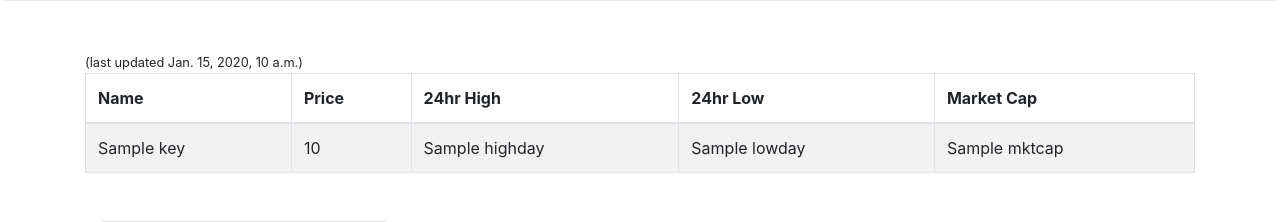
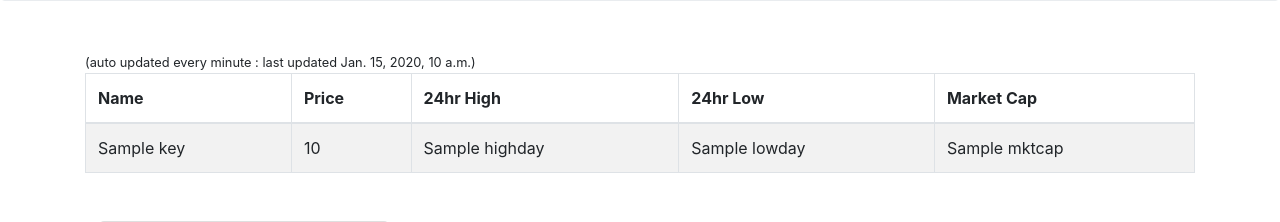
Before and after one commit to LOKaEDe/FITE7001_Project, a Django app: template crypto_news_app/templates/home_data.html in a window 1280 px wide. Shown: the part 600-822 px from the top of the page. Run offline with Django 3.2, Linux system fonts and the light colour scheme; the template is opened without the code that fills it: most values are stand-ins (such as "Sample title", 1, 10 or a date in 2020); grey boxes marked "Sample" are stand-in pictures; some libraries are stand-ins or nearby versions.

Commit message:
Update home_data.html

```diff
--- a/crypto_news_app/templates/home_data.html
+++ b/crypto_news_app/templates/home_data.html
@@ -23,7 +23,7 @@ Monitoring, Exchange Scoring, and Analytical Reporting"</font>
 
 	<div class="container mb-5">
 		<table class="table table-striped table-bordered table-hover table-responsive-sm">
-			<small>(last updated {{time}})</small>
+			<small>(auto updated every minute : last updated {{time}})</small>
 		  <thead>
 		    <tr>
 		      <th scope="col">Name</th>
```
